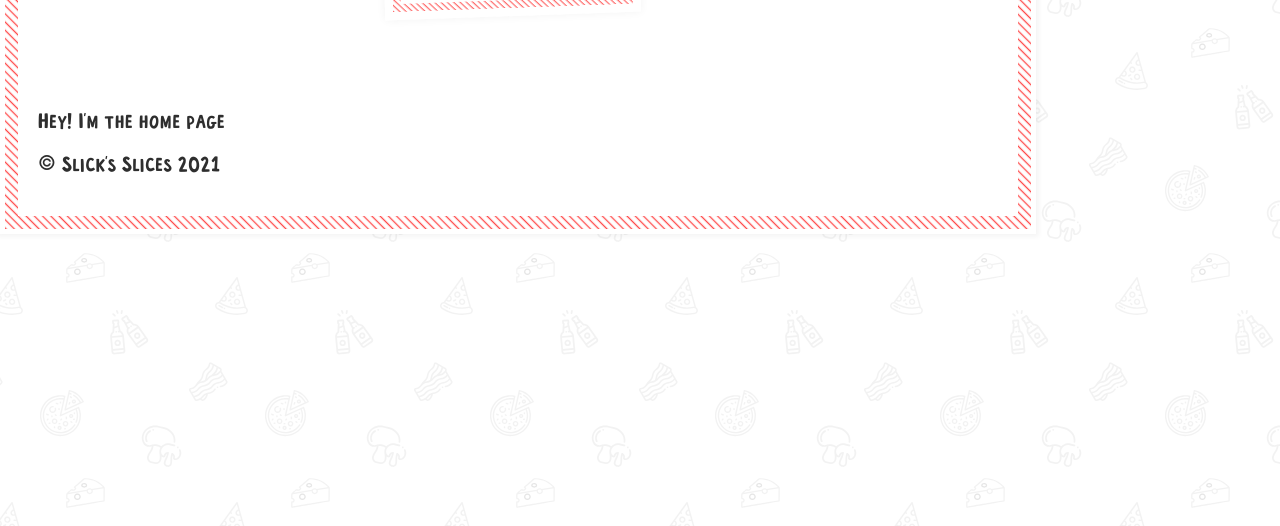
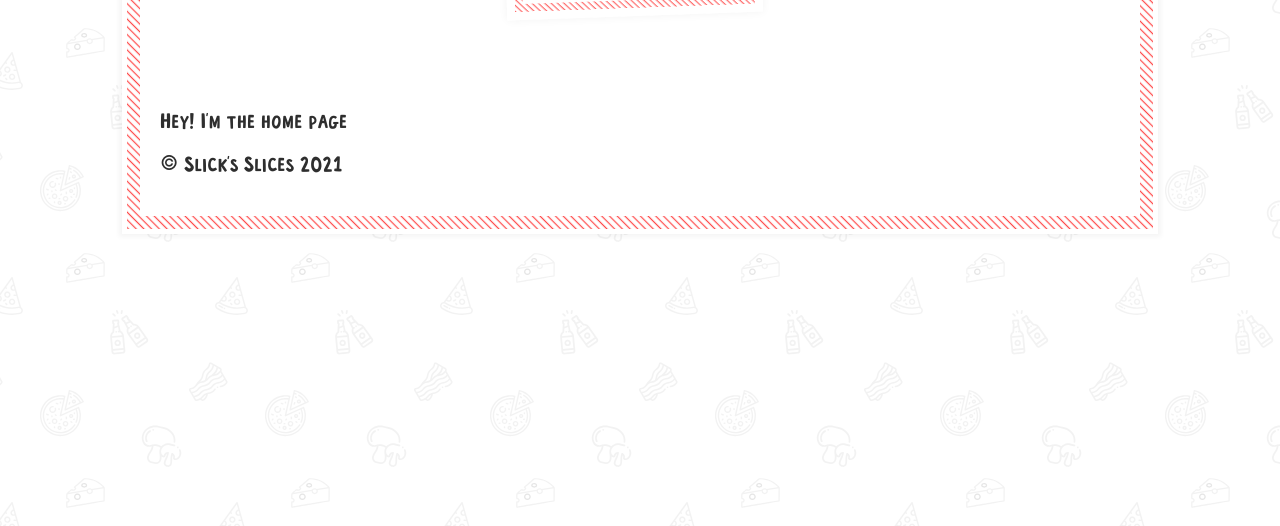
Before and after one commit to rohald89/Slicks-Slices, a Gatsby site in the folder gatsby/: page / in a window 1280 px wide. Shown: the part 274-800 px from the top of the page. Built offline with nearby package versions, Linux system fonts and the light colour scheme; Gatsby itself is replaced by a stand-in of ours.

Commit message:
fixed issue with Layout styling

```diff
--- a/gatsby/src/components/Layout.js
+++ b/gatsby/src/components/Layout.js
@@ -9,22 +9,22 @@
 
 const SiteBorderStyles = styled.div`
   max-width: 1000px;
-    margin: 12rem auto 4 rem auto;
+  margin: 12rem auto 4rem auto;
   margin-top: clamp(2rem, 10vw, 12rem);
   background: white url(${stripes});
-    background-size: 80em;
+  background-size: 1500px;
   padding: 5px;
   padding: clamp(5px, 1vw, 25px);
-    box-shadow: 0 0 5px 3px rgba(0,0,0,0.044);
+  box-shadow: 0 0 5px 3px rgba(0, 0, 0, 0.044);
   border: 5px solid white;
-    @media(max-width: 1100px){
+  @media (max-width: 1100px) {
     margin-left: 1.5rem;
     margin-right: 1.5rem;
   }
 `;
 
 const ContentStyles = styled.div`
-    background-color: white;
+  background: white;
   padding: 2rem;
 `;
 
@@ -40,7 +40,6 @@
       </ContentStyles>
     </SiteBorderStyles>
   </>
-)
+);
 
-
-export default Layout
+export default Layout;
```
Lines whose indentation alone changed are shown as unchanged.
